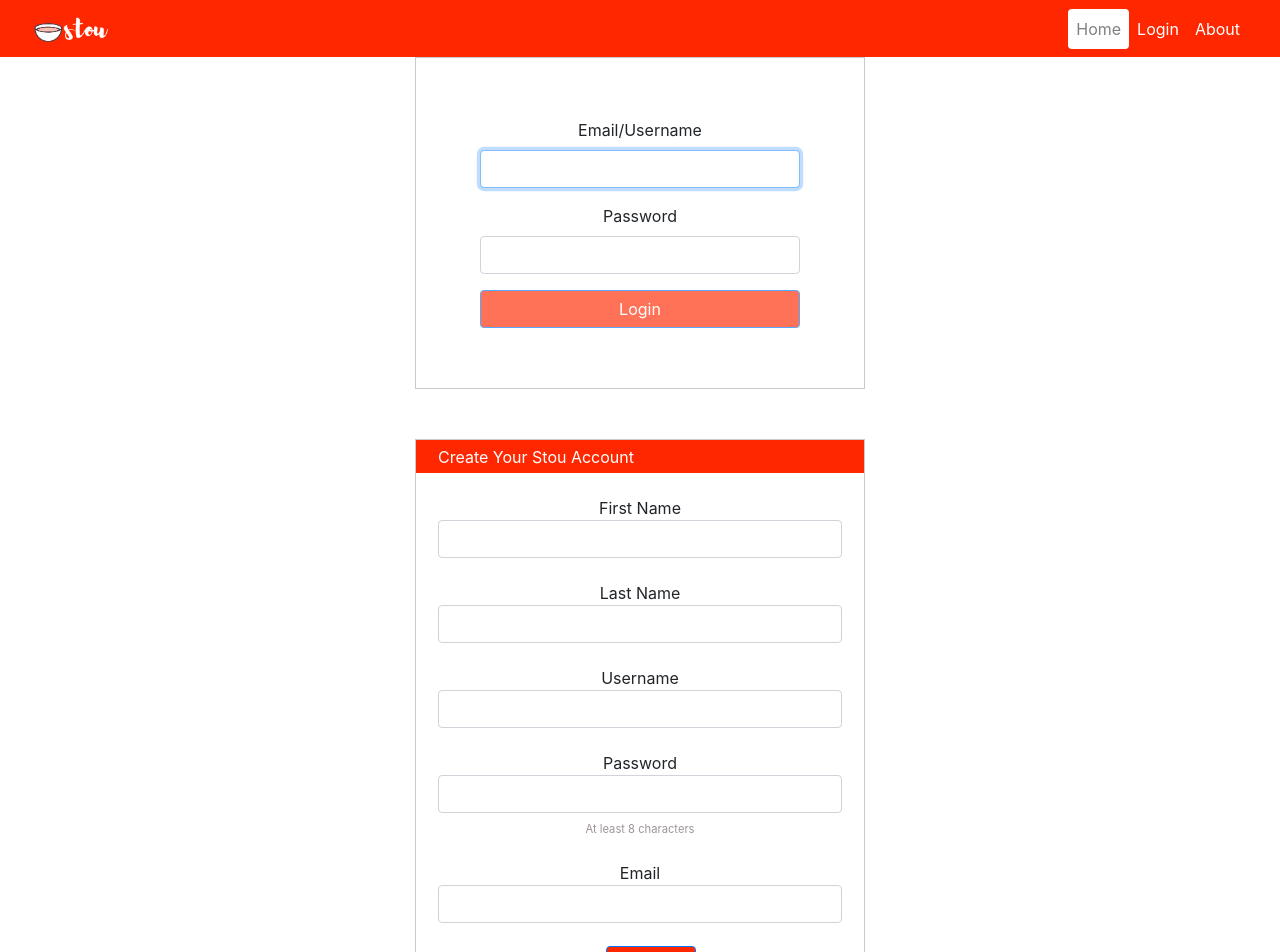
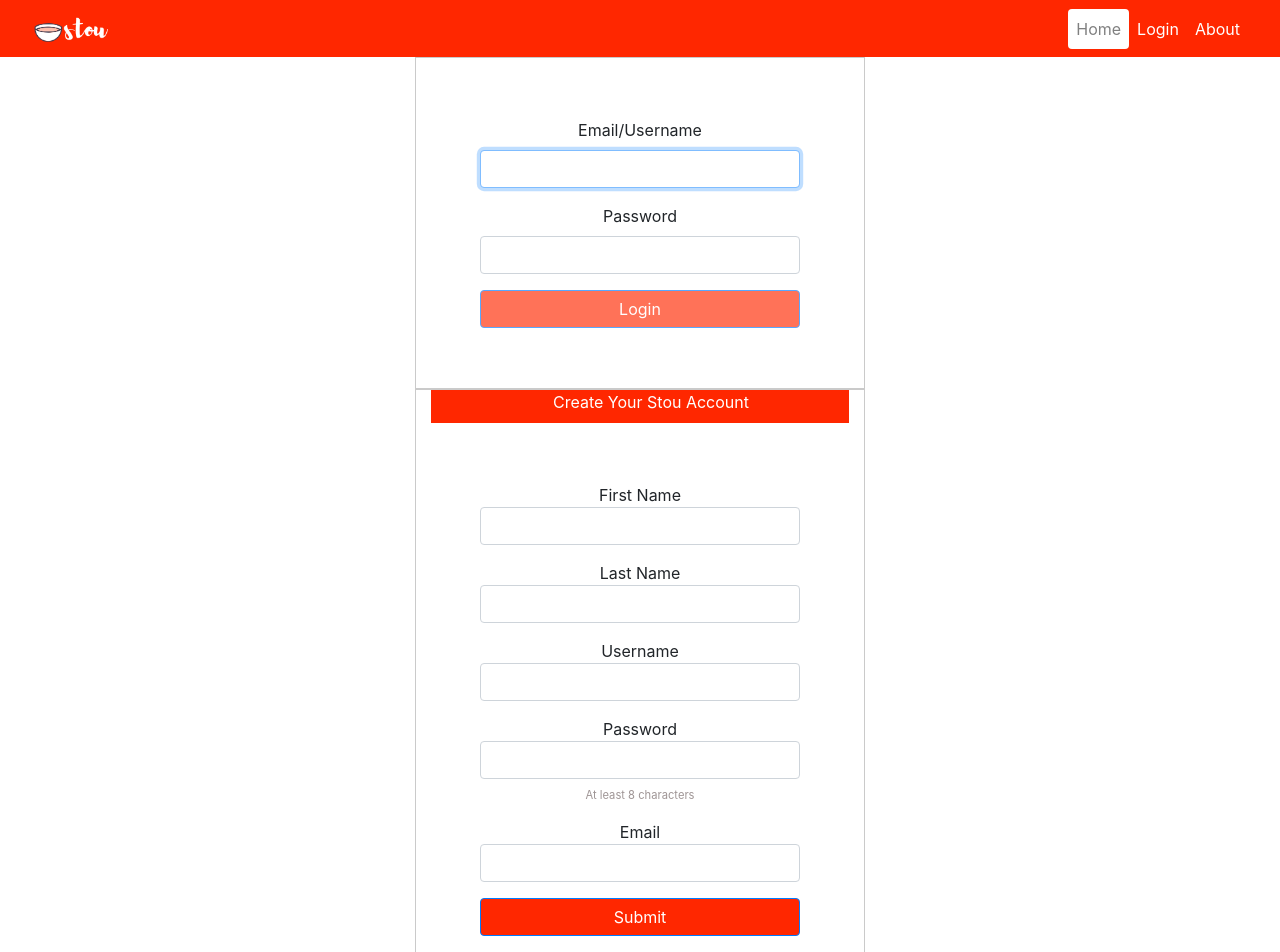
Before and after one commit to risheeks/stou, a React (Create React App) app in the folder stou_cook_frontend/: page / in a window 1280 px wide. Shown: the top 952 px of the page. Built offline with nearby package versions, Linux system fonts and the light colour scheme; the HTML template or start-up script is replaced by a standard one.

Commit message:
changes to register component

```diff
--- a/stou_cook_frontend/src/components/Register/RegistrationForm.css
+++ /dev/null
@@ -1,132 +0,0 @@
-.register-form {
-  width: 450px;
-  /* //height: 630px; */
-  border: 1px solid rgb(202, 202, 202);
-  margin: 50px auto;
-}
-.form {
-  height: 100%
-}
-.form div {
-  margin: 23px 22px;
-}
-.title {
-  display: flex;
-  justify-content: left;
-  align-items: center;
-  height: 33px;
-  background-color: #ff2700;
-  color: #ffffff;
-  padding-left: 22px;
-}
-.sb-btn{
-  background-color: #ff2700;
-  color: #ffffff;
-  width: 90px;
-  height: 30px;
-  outline: none;
-  margin-left: 22px;
-  font-size: 00.8em;
-  font-weight: bold;
-  cursor: pointer;
-  margin-bottom: 10px;
-}
-input {
-  border: 1px solid rgb(202, 202, 202);
-  border-radius: 4px;
-  height: 25px;
-  width: 100%;
-  font-size: .9em
-}
-.form input.error {
-  border-color: red;
-}
-input:focus {
-  outline: none;
-}
-.note {
-  display: block;
-  color: rgba(111, 95, 95, 0.67);
-  font-size: 0.7em;
-}
-.sb-text {
-  font-size: 0.7em;
-  margin-top: 20px;
-}
-.sb-text a {
-  text-decoration: none;
-  color: #337ab7;
-}
-label {
-  display: block;
-}
-.required-field {
-  display: none;
-  color: red;
-  font-size: 0.7em;
-}
-.hidden {
-  display: none;
-}
-.form span.required {
-  display: block;
-}
-.modal {
-  position: fixed;
-  width: 100%;
-  height: 100%;
-  top: 0;
-  left: 0;
-  right: 0;
-  bottom: 0;
-  margin: 0 auto;
-  background-color: rgba(0,0,0, 0.1);
-}
-.modal-content {
-  position: absolute;
-  width: 414px;
-  height: 490px;
-  margin: 0 auto;
-  left: 25%;
-  right: 25%;
-  top: 11%;
-  bottom: 25%;
-  background: white;
-}
-.modal button {
-  background-color: #337ab7;
-  color: #ffffff;
-  width: 90px;
-  height: 30px;
-  outline: none;
-  margin-left: 10%;
-  font-size: .8em;
-  font-weight: bold;
-  cursor: pointer;
-  margin-top: 30px;
-}
-.modal-title {
-  display: flex;
-  justify-content: left;
-  align-items: center;
-  height: 33px;
-  background-color: #337ab7;
-  color: #ffffff;
-  padding-left: 22px;
-  margin-bottom: 40px;
-}
-.modal-label {
-  margin-bottom: 20px;
-  margin-left: 10%;
-}
-.modal-label div {
-  display: inline-block;
-  padding-bottom: 3px;
-  margin-right: 10px;
-  text-overflow: ellipsis;
-  overflow: hidden;
-  max-width: 80%;
-}
-.modal-input-value {
-  border-bottom: 1px solid rgb(202, 202, 202);
-}
--- /dev/null
+++ b/stou_cook_frontend/src/components/Register/index.css
@@ -0,0 +1,64 @@
+@media all and (min-width: 480px) {
+.Register {
+  border: 1px solid rgb(202, 202, 202);
+  width: 450px;
+}
+.form {
+  margin: 0 auto;
+  max-width: 320px;
+  padding-top: 60px;
+  padding-bottom: 50px;
+}
+
+.title {
+
+  /* display: flex; */
+  justify-content: left;
+  align-items: center;
+  height: 33px;
+  background-color: #ff2700;
+  color: #ffffff;
+  padding-left: 22px;
+}
+input {
+  border: 1px solid rgb(202, 202, 202);
+  border-radius: 4px;
+  height: 25px;
+  width: 100%;
+  font-size: .9em
+}
+.form input.error {
+  border-color: red;
+}
+input:focus {
+  outline: none;
+}
+.note {
+  display: block;
+  color: rgba(111, 95, 95, 0.67);
+  font-size: 0.7em;
+}
+.sb-text {
+  font-size: 0.7em;
+  margin-top: 20px;
+}
+.sb-text a {
+  text-decoration: none;
+  color: #337ab7;
+}
+label {
+  display: block;
+}
+.required-field {
+  display: none;
+  color: red;
+  font-size: 0.5em;
+  text-align: left;
+}
+.hidden {
+  display: none;
+}
+.form span.required {
+  display: block;
+}
+}
--- a/stou_cook_frontend/src/components/Register/index.js
+++ b/stou_cook_frontend/src/components/Register/index.js
@@ -1,7 +1,7 @@
 import React, { Component } from 'react';
 import { Button, FormGroup, FormControl, FormLabel } from "react-bootstrap";
 import 'bootstrap/dist/css/bootstrap.min.css'
-import './RegistrationForm.css';
+import './index.css';
 import sha256 from 'crypto-js/sha256';
 
 class Register extends Component {
@@ -135,11 +135,10 @@ class Register extends Component {
     }
 
     return (
-      <div className="container">
-        <div className="register-form">
+    <div className="Register container">
         <div className="title">Create Your Stou Account</div>
         <div className="form">
-            <div>
+        <FormGroup controlId="firstname" bsSize="large">
             <FormLabel>
             First Name
             <FormControl
@@ -150,9 +149,9 @@ class Register extends Component {
                 onChange={(e) => this.handleChange(e, "firstName")} />
             </FormLabel>
             <span className="required-field" style={this.requiredStyle('firstName')}>{this.errorMessages('firstName')}</span>
-            </div>
+        </FormGroup>
 
-            <div>
+        <FormGroup controlId="lastname" bsSize="large">
             <FormLabel>
             Last Name
             <FormControl
@@ -163,9 +162,9 @@ class Register extends Component {
                 onChange={(e) => this.handleChange(e, "lastName")} />
             </FormLabel>
             <span className="required-field" style={this.requiredStyle('lastName')}>{this.errorMessages('lastName')}</span>
-            </div>
+        </FormGroup>
 
-            <div>
+        <FormGroup controlId="username" bsSize="large">
             <FormLabel>
             Username
             <FormControl
@@ -176,9 +175,9 @@ class Register extends Component {
                 onChange={(e) => this.handleChange(e, "username")} />
             </FormLabel>
             <span className="required-field" style={this.requiredStyle('username')}>{this.errorMessages('username')}</span>
-            </div>
+        </FormGroup>
 
-            <div>
+        <FormGroup controlId="password" bsSize="large">
             <FormLabel>
             Password
             <FormControl
@@ -190,8 +189,8 @@ class Register extends Component {
             </FormLabel>
             <span className="note" style={helpMessage('password')}>At least 8 characters</span>
             <span className="required-field" style={this.requiredStyle('password')}>{this.errorMessages('password')}</span>
-            </div>
-            <div>
+        </FormGroup>
+        <FormGroup controlId="email" bsSize="large">
             <FormLabel>
             Email
             <FormControl
@@ -202,9 +201,16 @@ class Register extends Component {
                 onChange={(e) => this.handleChange(e, "email")} />
             </FormLabel>
             <span className="required-field" style={this.requiredStyle('email')}>{this.errorMessages('email')}</span>
-            </div>
-            <Button className="sb-btn" type="button" onClick={this.checkOnSubmit}>SUBMIT</Button>
-          </div>
+        </FormGroup>
+        <Button
+        block
+        bsSize="large"
+        className="submit-button"
+        onClick={this.checkOnSubmit}
+        type="submit"
+        >
+        Submit
+        </Button>
         </div>
     </div>
     );
```
Lines whose indentation alone changed are shown as unchanged.
